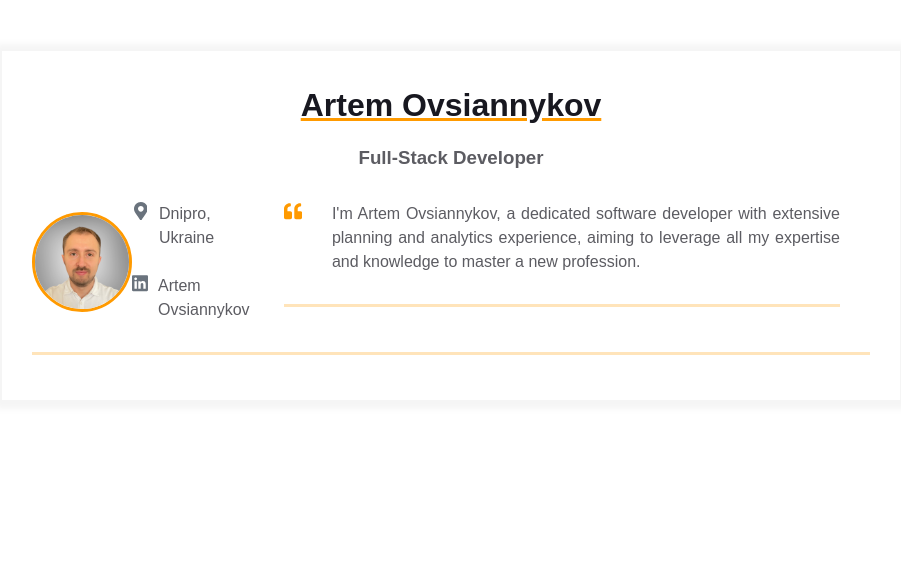
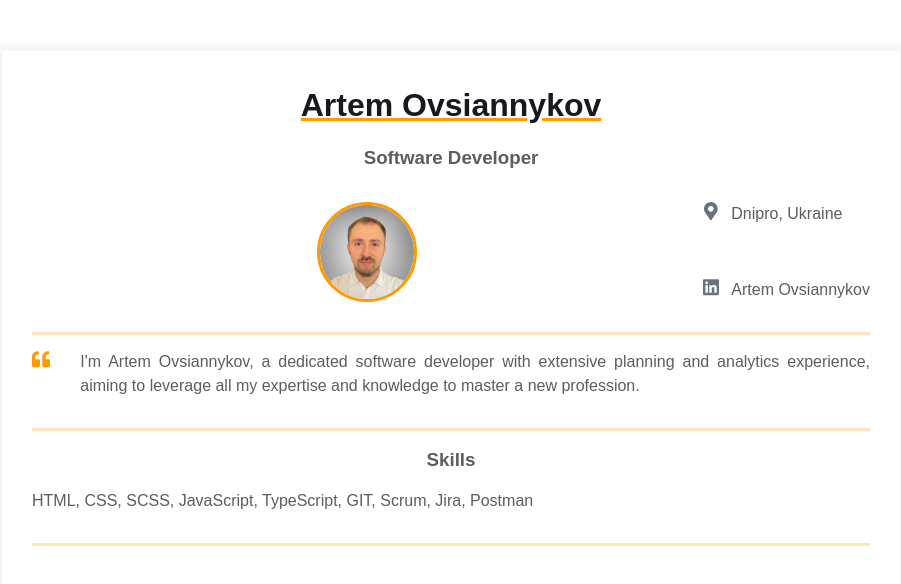
Before and after one commit to ArtemOvsiannykov/homepage, a plain HTML site: page index.html in a window 1280 px wide. Shown: the whole page, without its empty margins (189-1090 px from the left). Drawn offline with Linux system fonts and the light colour scheme.

Commit message:
added skills block to index.html file

```diff
--- a/index.html
+++ b/index.html
@@ -12,7 +12,7 @@
         <div class="container">
           <div class="resume__block">
             <h1 class="contact-info__header">Artem Ovsiannykov</h1>
-            <h3 class="contact-info__sub-header">Full-Stack Developer</h3>
+            <h3 class="contact-info__sub-header">Software Developer</h3>
 
             <div class="contact_info_container fh">
               <div class="contact-info__block"></div>
@@ -68,6 +68,9 @@
                   <span>Artem Ovsiannykov</span>
                 </a>
               </div>
+            </div>
+          </div>
+        </div>
         <div class="container">
           <div class="resume__block">
             <div class="intro">
@@ -90,13 +93,20 @@
               </div>
               <p class="intro_text">
                 I'm Artem Ovsiannykov, a dedicated software developer with
-                      extensive planning and analytics experience, aiming to
-                      leverage all my expertise and knowledge to master a new
-                      profession.
+                extensive planning and analytics experience, aiming to leverage
+                all my expertise and knowledge to master a new profession.
               </p>
             </div>
           </div>
         </div>
+        <div class="container">
+          <div class="resume__block">
+            <div class="skills">
+              <h3 class="skills__header">Skills</h3>
+              <p class="skills__text">
+                HTML, CSS, SCSS, JavaScript, TypeScript, GIT, Scrum, Jira,
+                Postman
+              </p>
             </div>
           </div>
         </div>
```
Lines whose indentation alone changed are shown as unchanged.
